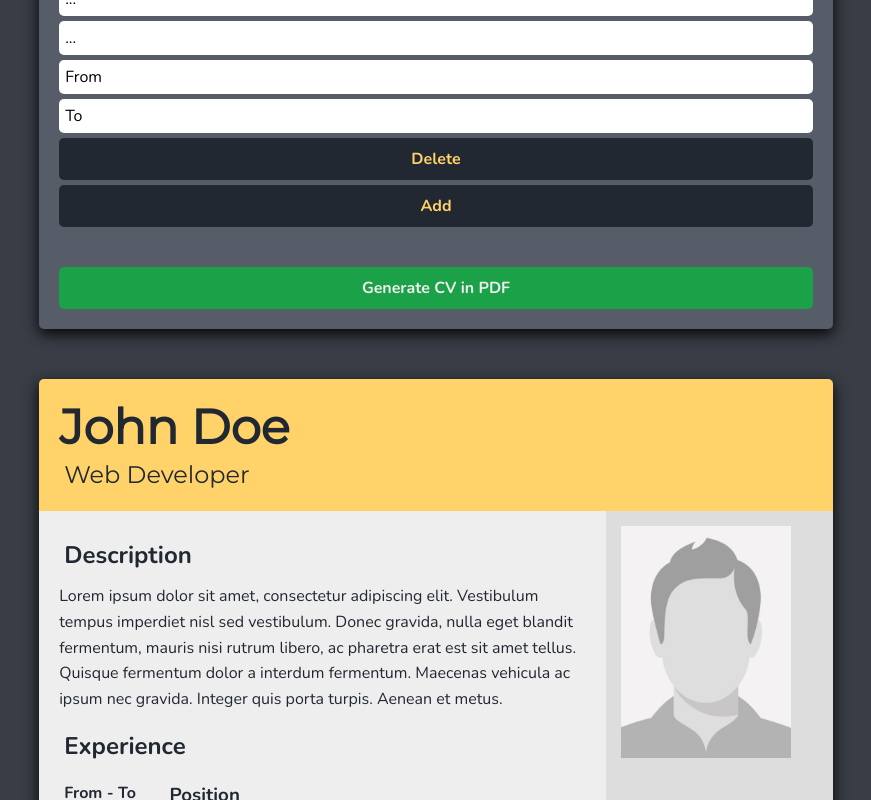
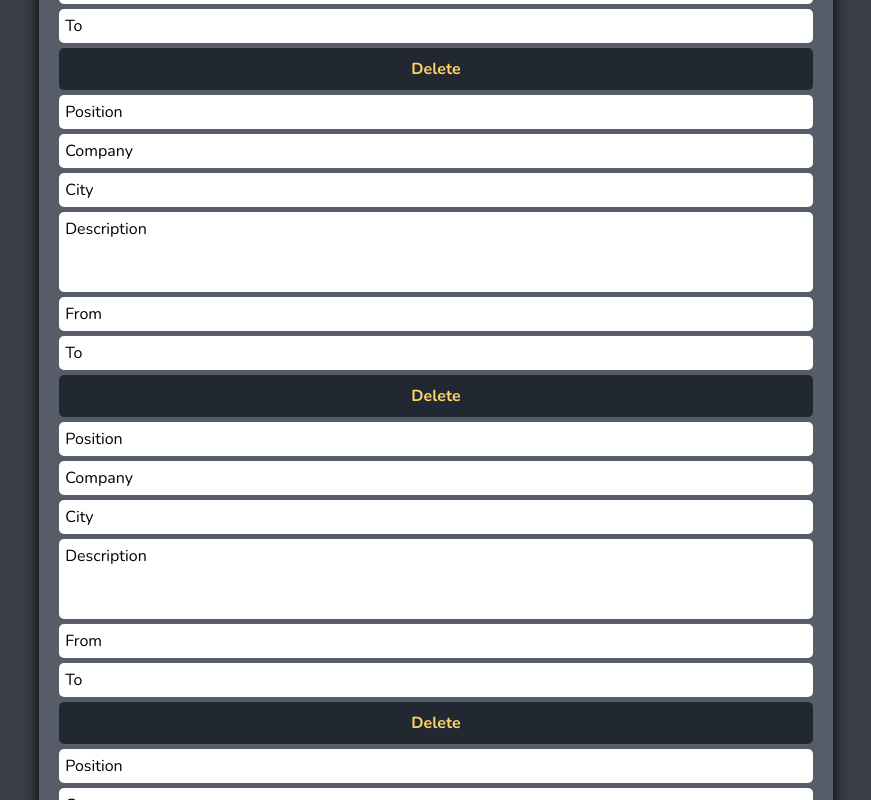
Before and after one commit to GBN6/CV-Application, a React (Create React App) app: page / in a window 1280 px wide. Shown: the part 1240-2040 px from the top of the page, without its empty margins (204-1075 px from the left). Built offline with nearby package versions, Linux system fonts and the light colour scheme.

Commit message:
Fix exp&edu delete function

```diff
--- a/src/components/CvResult/CvResult.js
+++ b/src/components/CvResult/CvResult.js
@@ -19,6 +19,8 @@ const CvResult = ({ cv }) => {
 };
 
 const CvResultWrap = styled.div`
+  position: sticky;
+  top: 10px;
   width: 210mm;
   height: 297mm;
   display: grid;
--- a/src/components/CvResult/ResultSidebar.js
+++ b/src/components/CvResult/ResultSidebar.js
@@ -6,7 +6,7 @@ import Subsection from '../Utility/Subsection';
 const ResultSidebar = ({ personalInfo }) => {
   return (
     <SidebarWrap>
-      <Photo src={personalInfo.photo} alt='example' />
+      <Photo src={personalInfo.photo}/>
       <Section title='Personal Details'>
         <Subsection title='Address'>{personalInfo.address}</Subsection>
         <Subsection title='Phone Number'>{personalInfo.phoneNumber}</Subsection>
--- a/src/components/Main.js
+++ b/src/components/Main.js
@@ -4,7 +4,7 @@ import CvResult from './CvResult';
 import styled from 'styled-components';
 import exampleCV from './Utility/exampleCv';
 // import emptyCv from './Utility/emptyCv';
-import { v4 as uuidv4 } from "uuid";
+import { v4 as uuidv4 } from 'uuid';
 
 const Main = () => {
   const [cv, setCv] = useState(exampleCV);
@@ -50,25 +50,12 @@ const Main = () => {
     setCv((prevState) => {
       const newExperience = prevState.experience.map((experienceItem) => {
         if (experienceItem.id === id) {
-          return { ...experienceItem, [name]: value }
+          return { ...experienceItem, [name]: value };
         }
-        return experienceItem
-      })
-      return { ...prevState, experience: [...newExperience] }
-    })
-  };
-
-  const handleChangeEducation = (e, id) => {
-    const { name, value } = e.target;
-    setCv((prevState) => {
-      const newEducation = prevState.education.map((educationItem) => {
-        if (educationItem.id === id) {
-          return { ...educationItem, [name]: value }
-        }
-        return educationItem
-      })
-      return { ...prevState, education: [...newEducation] }
-    })
+        return experienceItem;
+      });
+      return { ...prevState, experience: [...newExperience] };
+    });
   };
 
   const handleAddExperience = (e) => {
@@ -78,18 +65,38 @@ const Main = () => {
         ...prevState.experience,
         {
           id: uuidv4(),
-          position: "",
-          company: "",
-          city: "",
-          from: "",
-          to: "",
+          position: '',
+          company: '',
+          city: '',
+          from: '',
+          to: '',
         },
       ],
     }));
   };
+
   const handleDeleteExperience = (id) => {
-    console.log(id)
+    setCv((prevState) => {
+      const newExperience = prevState.experience.filter(
+        (experienceItem) => experienceItem.id !== id
+      );
+      return { ...prevState, experience: [...newExperience] };
+    });
   };
+
+  const handleChangeEducation = (e, id) => {
+    const { name, value } = e.target;
+    setCv((prevState) => {
+      const newEducation = prevState.education.map((educationItem) => {
+        if (educationItem.id === id) {
+          return { ...educationItem, [name]: value };
+        }
+        return educationItem;
+      });
+      return { ...prevState, education: [...newEducation] };
+    });
+  };
+
   const handleAddEducation = (e) => {
     setCv((prevState) => ({
       ...prevState,
@@ -97,17 +104,24 @@ const Main = () => {
         ...prevState.education,
         {
           id: uuidv4(),
-          universityName: "",
-          city: "",
-          degree: "",
-          subject: "",
-          from: "",
-          to: "",
+          universityName: '',
+          city: '',
+          degree: '',
+          subject: '',
+          from: '',
+          to: '',
         },
       ],
     }));
   };
-  const handleDeleteEducation = (e) => {};
+  const handleDeleteEducation = (id) => {
+    setCv((prevState) => {
+      const newEducation = prevState.education.filter(
+        (educationItem) => educationItem.id !== id
+      );
+      return { ...prevState, education: [...newEducation] };
+    });
+  };
 
   return (
     <MainWrapper>
--- a/src/components/Utility/exampleCv.js
+++ b/src/components/Utility/exampleCv.js
@@ -1,5 +1,5 @@
 import examplePhoto from '../../assets/photo.png';
-import { v4 as uuidv4 } from "uuid";
+import { v4 as uuidv4 } from 'uuid';
 
 const exampleCV = {
   personalInfo: {
@@ -12,9 +12,64 @@ const exampleCV = {
     email: 'mail@gmail.com',
     skill: '',
     skills: [],
-    description: "Lorem ipsum dolor sit amet, consectetur adipiscing elit. Vestibulum tempus imperdiet nisl sed vestibulum. Donec gravida, nulla eget blandit fermentum, mauris nisi rutrum libero, ac pharetra erat est sit amet tellus. Quisque fermentum dolor a interdum fermentum. Maecenas vehicula ac ipsum nec gravida. Integer quis porta turpis. Aenean et metus.",
+    description:
+      'Lorem ipsum dolor sit amet, consectetur adipiscing elit. Vestibulum tempus imperdiet nisl sed vestibulum. Donec gravida, nulla eget blandit fermentum, mauris nisi rutrum libero, ac pharetra erat est sit amet tellus. Quisque fermentum dolor a interdum fermentum. Maecenas vehicula ac ipsum nec gravida. Integer quis porta turpis. Aenean et metus.',
   },
   experience: [
+    {
+      id: uuidv4(),
+      position: 'Position',
+      company: 'Company',
+      city: 'City',
+      description: 'Description',
+      from: 'From',
+      to: 'To',
+    },
+    {
+      id: uuidv4(),
+      position: 'Position',
+      company: 'Company',
+      city: 'City',
+      description: 'Description',
+      from: 'From',
+      to: 'To',
+    },
+    {
+      id: uuidv4(),
+      position: 'Position',
+      company: 'Company',
+      city: 'City',
+      description: 'Description',
+      from: 'From',
+      to: 'To',
+    },
+    {
+      id: uuidv4(),
+      position: 'Position',
+      company: 'Company',
+      city: 'City',
+      description: 'Description',
+      from: 'From',
+      to: 'To',
+    },
+    {
+      id: uuidv4(),
+      position: 'Position',
+      company: 'Company',
+      city: 'City',
+      description: 'Description',
+      from: 'From',
+      to: 'To',
+    },
+    {
+      id: uuidv4(),
+      position: 'Position',
+      company: 'Company',
+      city: 'City',
+      description: 'Description',
+      from: 'From',
+      to: 'To',
+    },
     {
       id: uuidv4(),
       position: 'Position',
```
Lines whose indentation alone changed are shown as unchanged.
